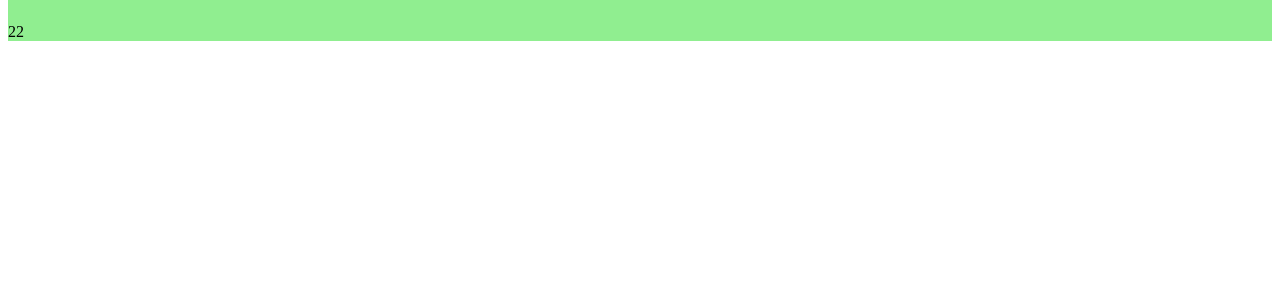
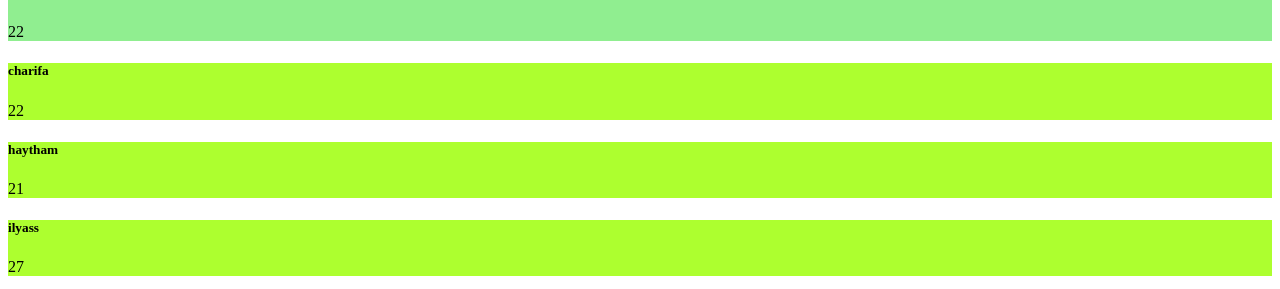
Before and after one commit to rifaca11/Exemple-data-binding-in-Angular, an Angular app: page / in a window 1280 px wide. Shown: the part 1003-1292 px from the top of the page. Before the commit the page ends 1060 px from the top, so only its background shows below. Built offline with nearby package versions, Linux system fonts and the light colour scheme.

Commit message:
add example ngClass directive

```diff
--- a/src/app/first/first.component.css
+++ b/src/app/first/first.component.css
@@ -0,0 +1,6 @@
+.bg-danger{
+  background-color: orangered;
+}
+.bg-success{
+  background-color: greenyellow;
+}
--- a/src/app/first/first.component.html
+++ b/src/app/first/first.component.html
@@ -29,9 +29,15 @@
   <p *ngSwitchCase=" 'green' ">this is green </p>
 </div>
 
-
 <!--NgStyle directive-->
 <div [ngStyle]="{ 'background-color':client.color}">
   <h4>{{client.name}}</h4>
   <p>{{client.age}}</p>
 </div>
+
+
+<!--NgClass directive-->
+<div *ngFor="let item of students" [ngClass]="{ 'bg-danger': item.age<22,'bg-success':item.age>20 }">
+    <h5>{{ item.name }}</h5>
+    <p>{{ item.age }}</p>
+</div>
```
